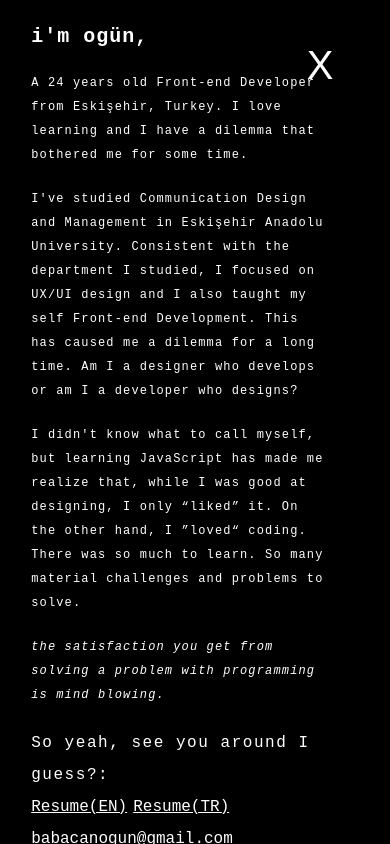
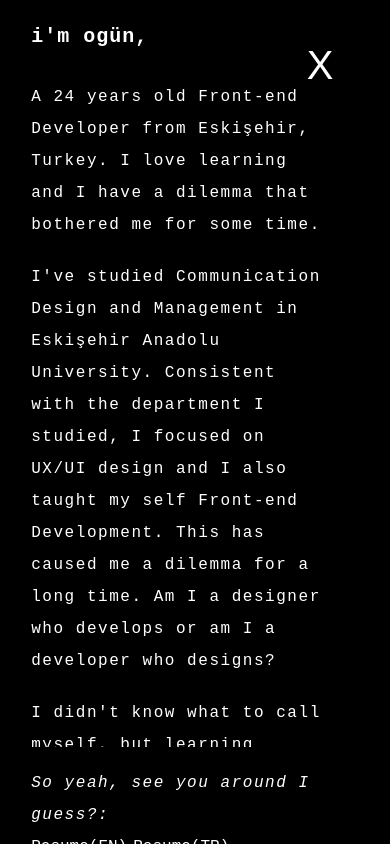
Before and after one commit to ogunb/personal-website, a Vue app: page /about in a window 390 px wide. Shown: the top 844 px of the page. Built offline with nearby package versions, Linux system fonts and the light colour scheme.

Commit message:
Responsive changes to about component. Also changed scrollbar styles.

```diff
--- a/src/App.vue
+++ b/src/App.vue
@@ -12,6 +12,16 @@
   --snap: cubic-bezier(0.06, 0.975, 0.195, 0.985);
   font-family: "Space Grotesk", monospace;
   font-size: 62.5%;
+  scrollbar-width: thin;
+  scrollbar-color: black transparent;
+}
+::-webkit-scrollbar {
+  width: 0.5rem;
+  background: transparent;
+}
+::-webkit-scrollbar-thumb {
+  background-color: var(--dark);
+  outline: 1px solid slategrey;
 }
 ::-moz-selection {
   color: #fff;
--- a/src/components/About.vue
+++ b/src/components/About.vue
@@ -28,7 +28,9 @@
       </p>
     </div>
     <div class="about__contact">
-      <p>So yeah, see you around I guess?:</p>
+      <em>
+        <p>So yeah, see you around I guess?:</p>
+      </em>
       <a
         href="https://www.dropbox.com/s/yc1bjafbax0i0qj/og%C3%BCn-babacan-cv-en.pdf?dl=0"
         target="_blank"
@@ -53,6 +55,12 @@ export default {
   name: "about",
   components: {
     Social
+  },
+  mounted: function() {
+    document.body.style.overflowY = "hidden";
+  },
+  destroyed: function() {
+    document.body.style.overflowY = "scroll";
   },
   methods: {
     closeAbout: function() {
@@ -85,8 +93,21 @@ export default {
 .about-enter {
   transform: translateX(100%);
 }
+.about__paragraph {
+  height: 90%;
+  padding-right: 2rem;
+  padding-top: 1rem;
+  overflow-y: scroll;
+  scrollbar-color: var(--light) var(--dark);
+}
+.about__paragraph::-webkit-scrollbar {
+  background: var(--dark);
+}
+.about__paragraph::-webkit-scrollbar-thumb {
+  background-color: var(--light);
+}
 .about__paragraph p {
-  font-size: 1.2rem;
+  font-size: 1.6rem;
 }
 .about__close {
   position: absolute;
@@ -112,5 +133,10 @@ export default {
     max-width: 100%;
     overflow-y: scroll;
   }
+  .about__paragraph {
+    overflow-y: hidden;
+    padding-right: 0;
+    padding-top: 1rem;
+  }
 }
 </style>
```
